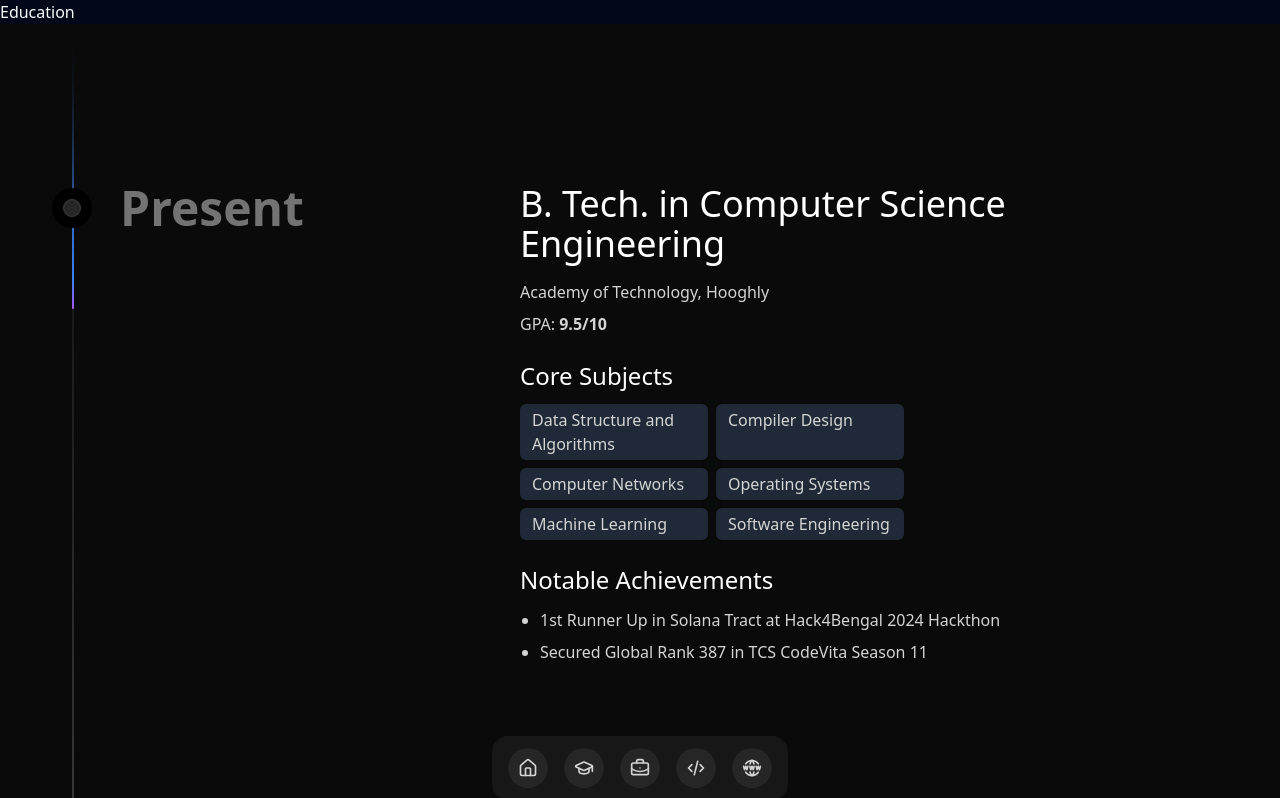
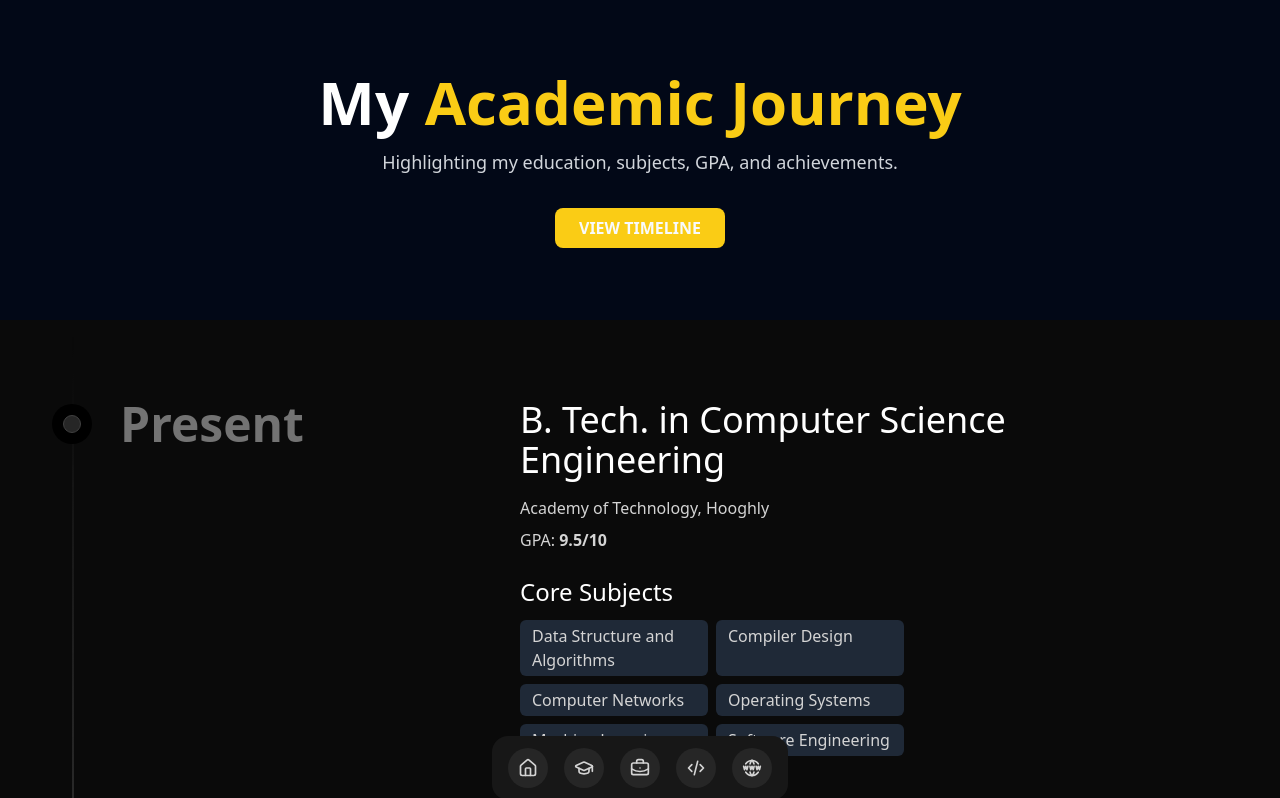
Before and after one commit to Ankit-AP-Paul/ankit-portfolio, a Next.js app: page /education in a window 1280 px wide. Shown: the top 798 px of the page. Built offline with nearby package versions, Linux system fonts and the light colour scheme.

Commit message:
added hero section to education and skill page

```diff
--- a/app/education/page.tsx
+++ b/app/education/page.tsx
@@ -3,7 +3,18 @@ import EducationTimeline from "@/components/EducationTimeline";
 export default function Education() {
   return (
     <div>
-      Education
+      <section className="relative w-full h-[40vh] md:h-[40vh] bg-dark flex flex-col items-center justify-center text-center">
+        <h1 className="text-4xl md:text-6xl font-bold text-white">
+          My <span className="text-yellow-400">Academic Journey</span>
+        </h1>
+        <p className="mt-4 text-gray-300 text-sm md:text-lg">
+          Highlighting my education, subjects, GPA, and achievements.
+        </p>
+
+        <button className="mt-8 py-2 px-6 bg-yellow-400 text-dark font-bold rounded-lg hover:bg-yellow-300 transition duration-300">
+          VIEW TIMELINE
+        </button>
+      </section>
       <EducationTimeline />
     </div>
   );
--- a/app/skills/page.tsx
+++ b/app/skills/page.tsx
@@ -3,7 +3,19 @@ import SkillList from "@/components/SkillList";
 export default function Skills() {
   return (
     <div>
-      Skills and Experience
+      <section className="relative w-full h-[40vh] md:h-[40vh] bg-dark flex flex-col items-center justify-center text-center">
+        <h1 className="text-4xl md:text-6xl font-bold text-white">
+          Unique Ideas For{" "}
+          <span className="text-yellow-400">Your Business.</span>
+        </h1>
+        <p className="mt-4 text-gray-300 text-sm md:text-lg">
+          I focus on helping your brand grow and move forward.
+        </p>
+
+        <button className="mt-8 py-2 px-6 bg-yellow-400 text-dark font-bold rounded-lg hover:bg-yellow-500 transition duration-300">
+          WHAT I DO?
+        </button>
+      </section>
       <SkillList />
     </div>
   );
--- a/components/ui/focus-cards.tsx
+++ b/components/ui/focus-cards.tsx
@@ -28,7 +28,7 @@ export const Card = React.memo(
         fill
         className="object-cover absolute inset-0"
       />
-      <div className="absolute inset-0 bg-black/50 flex flex-col justify-end py-8 px-4">
+      <div className="absolute inset-0 bg-black/60 flex flex-col justify-end py-8 px-4">
         <div
           className={cn(
             "text-xl md:text-2xl font-medium text-white transition-all duration-300",
--- a/components/ui/timeline.tsx
+++ b/components/ui/timeline.tsx
@@ -40,7 +40,7 @@ export const Timeline = ({ data }: { data: TimelineEntry[] }) => {
         {data.map((item, index) => (
           <div
             key={index}
-            className="flex justify-start pt-10 md:pt-40 md:gap-10">
+            className="flex justify-start pt-10 md:pt-20 md:gap-10">
             <div className="sticky flex flex-col md:flex-row z-40 items-center top-40 self-start max-w-xs lg:max-w-sm md:w-full">
               <div className="h-10 absolute left-3 md:left-3 w-10 rounded-full bg-white dark:bg-black flex items-center justify-center">
                 <div className="h-4 w-4 rounded-full bg-neutral-200 dark:bg-neutral-800 border border-neutral-300 dark:border-neutral-700 p-2" />
```
